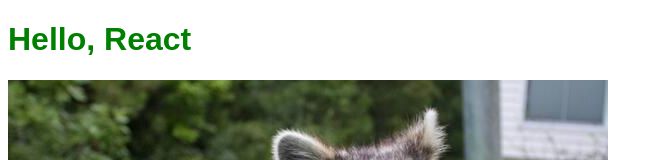
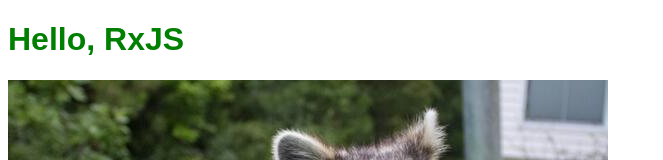
Before and after one commit to gwens/cellular-automaton-sequencer, a React app: page / in a window 1280 px wide. Shown: the top 160 px of the page, without its empty margins (0-663 px from the left). Built offline with nearby package versions, Linux system fonts and the light colour scheme.

Commit message:
add RxJS

```diff
--- a/package.json
+++ b/package.json
@@ -1,5 +1,5 @@
 {
-  "name": "react-starter",
+  "name": "rxjs-cellular-automaton",
   "version": "1.0.0",
   "description": "",
   "main": "src/index.js",
@@ -15,7 +15,8 @@
   "dependencies": {
     "express": "^4.16.3",
     "react": "^16.4.1",
-    "react-dom": "^16.4.1"
+    "react-dom": "^16.4.1",
+    "rxjs": "^5.5.10"
   },
   "devDependencies": {
     "babel-cli": "^6.26.0",
--- a/src/components/App.js
+++ b/src/components/App.js
@@ -1,10 +1,10 @@
-import React from 'react';
+import React from 'react'
 
 class App extends React.Component {
   render() {
     return (
       <React.Fragment>
-        <h1>Hello, React</h1>
+        <h1>Hello, RxJS</h1>
         <img src={require("../images/hello.jpg")} />
       </React.Fragment>
     )
--- a/src/index.js
+++ b/src/index.js
@@ -1,5 +1,7 @@
 import React from 'react';
 import { render } from 'react-dom';
+import { Observable } from 'rxjs'
+import * as o from 'rxjs/operators'
 import './styles/style.css';
 import App from './components/App';
 
--- a/webpack.common.js
+++ b/webpack.common.js
@@ -2,8 +2,8 @@ module.exports = {
   entry: './src/index.js',
   module: {
     loaders: [
-      { test: /\.js$/, loader: 'babel-loader', exclude: /node_modules/ },
-      { test: /\.jsx$/, loader: 'babel-loader', exclude: /node_modules/ },
+      { test: /\.js$/, loader: 'babel-loader', exclude: /node_modules/, query: { presets: ['react'] } },
+      { test: /\.jsx$/, loader: 'babel-loader', exclude: /node_modules/, query: { presets: ['react'] } },
       { test: /\.css$/, use: [ 'style-loader', 'css-loader' ] },
       { test: /\.(png|svg|jpg|gif)$/, use: [ 'file-loader' ] }
     ]
```
Also changed, not shown: 1 other file (tests, documents, lock files or other folders).
